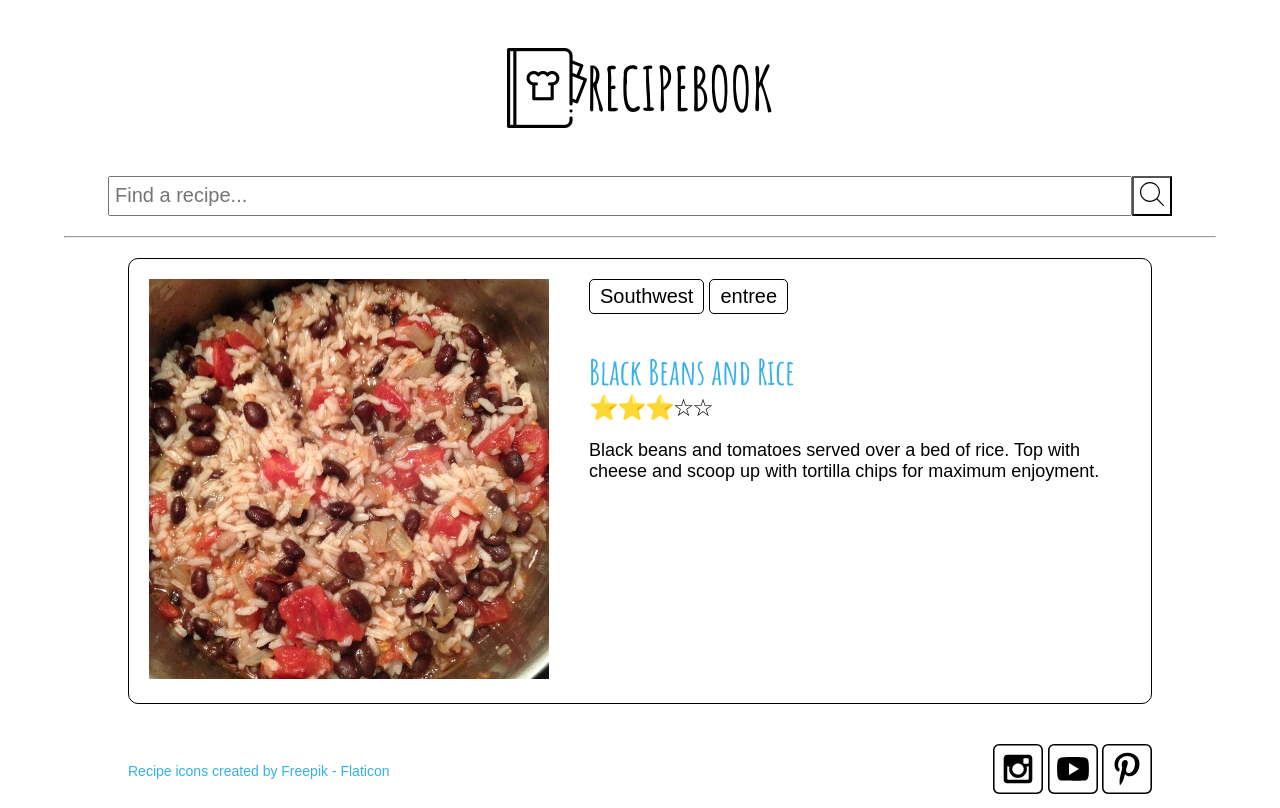
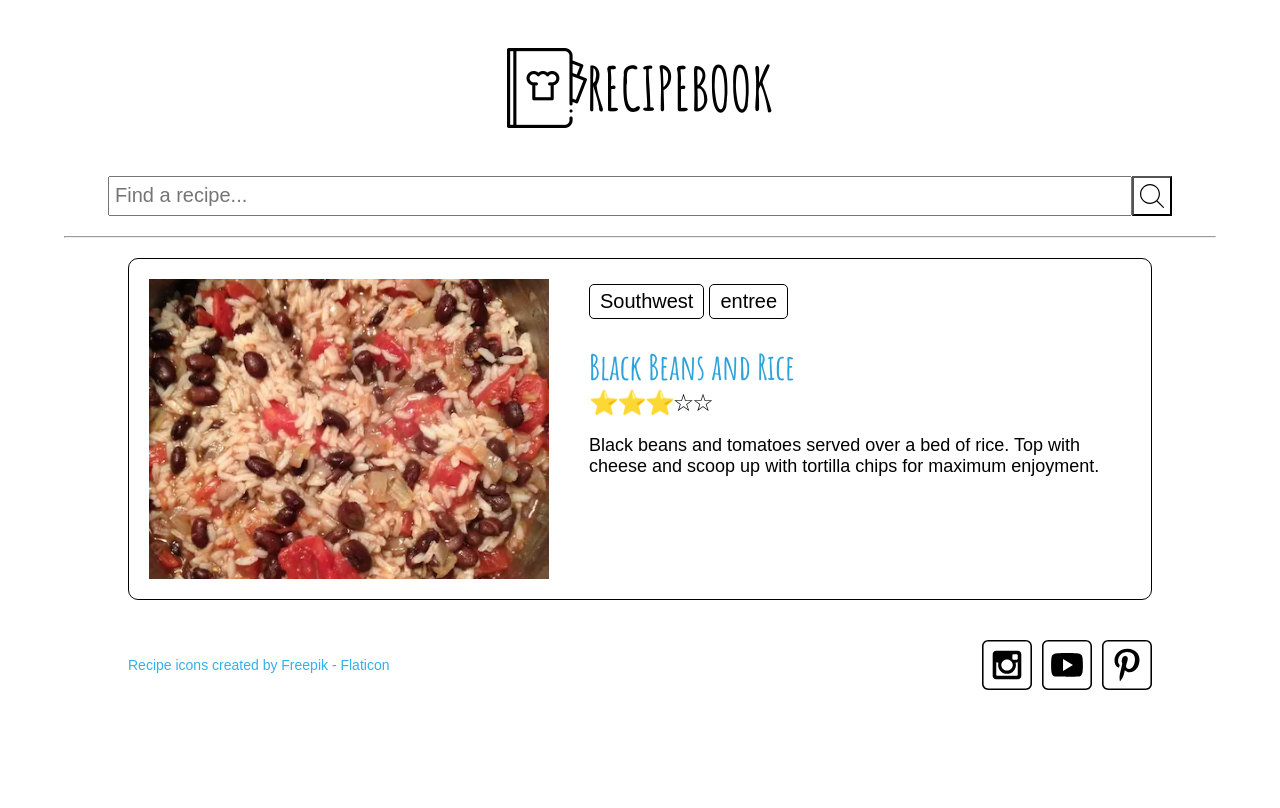
Before and after one commit to ichi-seki/wdd-131, a plain HTML site: page recipe/index.html in a window 1280 px wide. Drawn offline with Linux system fonts and the light colour scheme; a web font is replaced by a local one.

Commit message:
performance

```diff
--- a/recipe/index.html
+++ b/recipe/index.html
@@ -10,6 +10,9 @@
     <meta property="og:image" content="images/sweet-potato-waffle-md.jpg">
     <meta property="og:url" content="#">
     <meta name="twitter:card" content="summary_large_image">
+    <link rel="preconnect" href="https://fonts.googleapis.com">
+    <link rel="preconnect" href="https://fonts.gstatic.com" crossorigin>
+    <link href="https://fonts.googleapis.com/css2?family=Amatic+SC:wght@400;700&family=Caveat:wght@400..700&family=Sue+Ellen+Francisco&display=swap" rel="stylesheet">
     <link rel="stylesheet" href="recipes.css">
     <script src="recipes.js" defer></script>
     <title>Recipe Book</title>
@@ -17,7 +20,7 @@
 <body>
     <header>
         <nav>
-            <a href="index.html"><img src="images/recipe-book.png" alt="recipe book icon"><h1>RECIPEBOOK</h1></a>
+            <a href="index.html"><img src="images/recipe-book.png" alt="recipe book icon" width: 80px height: 80px><h1>RECIPEBOOK</h1></a>
         </nav>
         <div class="search">
             <input type="search" id="searchBar" placeholder="Find a recipe...">
@@ -71,9 +74,9 @@
     <footer>
         <div class="social">
             <!-- Social media icons provided under CC from https://www.iconfinder.comAlfredoCreates -->
-             <a href="#"><img src="images/instagram_icon.svg" alt="Instagram icon"></a>
-             <a href="#"><img src="images/youtube_icon.svg" alt="YouTube icon"></a>
-             <a href="#"><img src="images/pinterest_icon.svg" alt="Pinterest icon"></a>
+             <a href="#"><img src="images/instagram_icon.svg" alt="Instagram icon" width: 50px height: 50px></a>
+             <a href="#"><img src="images/youtube_icon.svg" alt="YouTube icon" width: 50px height: 50px></a>
+             <a href="#"><img src="images/pinterest_icon.svg" alt="Pinterest icon" width: 50px height: 50px></a>
         </div>
         <a href="https://www.flaticon.com/free-icons/recipe" title="recipe icons">Recipe icons created by Freepik - Flaticon</a>
     </footer>
--- a/recipe/recipes.css
+++ b/recipe/recipes.css
@@ -1,5 +1,3 @@
-@import url('https://fonts.googleapis.com/css2?family=Amatic+SC:wght@400;700&family=Caveat:wght@400..700&family=Sue+Ellen+Francisco&display=swap');
-
 a{
     text-decoration: none;
 }
@@ -13,6 +11,7 @@ body{
 img{
     max-width: 100%;
     height: auto;
+    display: block;
 }
 
 nav a img{
@@ -61,12 +60,13 @@ h1, h2{
     border-radius: 10px;
     padding: 20px;
     margin: 20px;
-    padding-bottom: 35px;
 }
 
 .recipe_card img{
     width: 400px;
     height: auto;
+    aspect-ratio: 4 / 3;
+    object-fit: cover;
 }
 
 .tags button{
@@ -75,14 +75,14 @@ h1, h2{
     border: 1.5px solid black;
     padding: 5px 10px;
     border-radius: 5px;
-    margin: 0 5px 10px 0;
+    margin: 5px 5px 10px 0;
     cursor: pointer;
 }
 
 a h2{
     font-size: 35px;
-    color: #34b0ea;
-    margin: 25px 0 0 0;
+    color: #2fa3d9;
+    margin: 15px 0 0 0;
 }
 
 .rating{
@@ -110,6 +110,12 @@ hr{
     margin: 0 5%;
 }
 
+    .social{
+        display: flex;
+        gap: 5px;
+        justify-content: center;
+    }
+
 
 
 @media (min-width: 600px) {
@@ -127,7 +133,6 @@ hr{
 
     .image-container{
         width: 400px;
-        height: auto;
         margin-right: 20px;
         flex-shrink: 0;
     }
@@ -147,4 +152,9 @@ hr{
         align-items: center;
         margin: 0 10%;
     }
+
+    .social{
+        display: flex;
+        gap: 10px;
+    }
 }
--- a/recipe/recipes.js
+++ b/recipe/recipes.js
@@ -7,7 +7,9 @@ const recipes = [
 		datePublished: '2016-10-16',
 		tags: ['Waffles', 'Sweet Potato', 'Side'],
 		description: 'Savory waffles made with Sweet potato with a hint of Ginger',
-		image: './images/sweet-potato-waffle-md.jpg',
+		image: './images/sweet-potato-waffle-md.webp',
+		width: 450,
+		height: 450,
 		recipeIngredient: [
 			'2 separated eggs',
 			'1/4 C Oil',
@@ -44,6 +46,8 @@ const recipes = [
 		description:
 			'Delicious quick and easy creamy rice dish. The mustard, mushrooms, and lemon all blend together wonderfully',
 		image: './images/escalopes-de-poulet-a-la-creme.webp',
+		width: 450,
+		height: 450,
 		recipeIngredient: [
 			'2 Chicken Tenders, Cubed',
 			'4 Mushrooms, Sliced',
@@ -76,6 +80,8 @@ const recipes = [
 		description:
 			'Easy and delicious oven roasted potatoes that go great with almost anything.',
 		image: './images/roasted-potatoes.webp',
+		width: 512,
+		height: 512,
 		recipeIngredient: [
 			'3-4 Medium Potatoes',
 			'1 Tbsp Olive oil',
@@ -105,7 +111,9 @@ const recipes = [
 		tags: ['Southwest', 'entree'],
 		description:
 			'Black beans and tomatoes served over a bed of rice. Top with cheese and scoop up with tortilla chips for maximum enjoyment.',
-		image: './images/black-beans-and-rice.jpg',
+		image: './images/black-beans-and-rice.webp',
+		width: 450,
+		height: 450,
 		recipeIngredient: [
 			'1 Medium Onion, diced',
 			'2 Cloves Garlic, minced',
@@ -139,6 +147,8 @@ const recipes = [
 		description:
 			'Quick and easy Chicken curry recipe made with easy to find ingredients.',
 		image: './images/chicken-curry.webp',
+		width: 450,
+		height: 337,
 		recipeIngredient: [
 			'4 Slices Bacon',
 			'1 clove Garlic',
@@ -175,7 +185,9 @@ const recipes = [
 		datePublished: '2018-09-19',
 		tags: ['dessert'],
 		description: 'Delicious soft chocolate chip cookies with coconut.',
-		image: './images/chocolate-chip-cookies.jpg',
+		image: './images/chocolate-chip-cookies.webp',
+		width: 450,
+		height: 450,
 		recipeIngredient: [
 			'1 Lb butter, softened',
 			'1 C white sugar',
@@ -210,7 +222,9 @@ const recipes = [
 		tags: ['dessert', 'German'],
 		description:
 			"This gooseberry cake with crumble is easy to follow, a bit tart and not too sweet. Made up of a cake base, filled with fresh gooseberries and vanilla cream and finished off with crumble that's flavored with vanilla. A must have recipe for gooseberry lovers!!",
-		image: './images/german-gooseberry-cake.jpg',
+		image: './images/german-gooseberry-cake.webp',
+		width: 450,
+		height: 450,
 		recipeIngredient: [
 			'For the Cake Base:',
 			'180 g (1 ½ cups/ 6.3 oz) plain flour',
@@ -253,7 +267,9 @@ const recipes = [
 		tags: ['dessert'],
 		description:
 			"This apple crisp recipe is a simple yet delicious fall dessert that's great served warm with vanilla ice cream.",
-		image: './images/apple-crisp.jpg',
+		image: './images/apple-crisp.webp',
+		width: 450,
+		height: 338,
 		recipeIngredient: [
 			'10 C apples, cored and sliced',
 			'1 C white sugar',
@@ -311,7 +327,7 @@ function displayRecipes(recipeList) {
 		recipeCard.classList.add('recipe_card');
 		const recipeHTML = `
 		<div class="image-container">
-			<img src="${recipe.image}" alt="${recipe.name}">
+			<img src="${recipe.image}" alt="${recipe.name}" width: ${recipe.width} height: ${recipe.height}>
 		</div>
 		<div class="information">
             <div class="tags">
```
Also changed, not shown: recipe/images/apple-crisp.jpg (deleted), recipe/images/apple-crisp.webp (added), recipe/images/black-beans-and-rice.jpg (deleted), recipe/images/black-beans-and-rice.webp (added), recipe/images/chicken-curry.webp, recipe/images/chocolate-chip-cookies.jpg (deleted), recipe/images/chocolate-chip-cookies.webp (added), recipe/images/escalopes-de-poulet-a-la-creme.webp, recipe/images/german-gooseberry-cake.jpg (deleted), recipe/images/german-gooseberry-cake.webp (added), recipe/images/sweet-potato-waffle-md.jpg (deleted), recipe/images/sweet-potato-waffle-md.webp (added), 4 other files.
